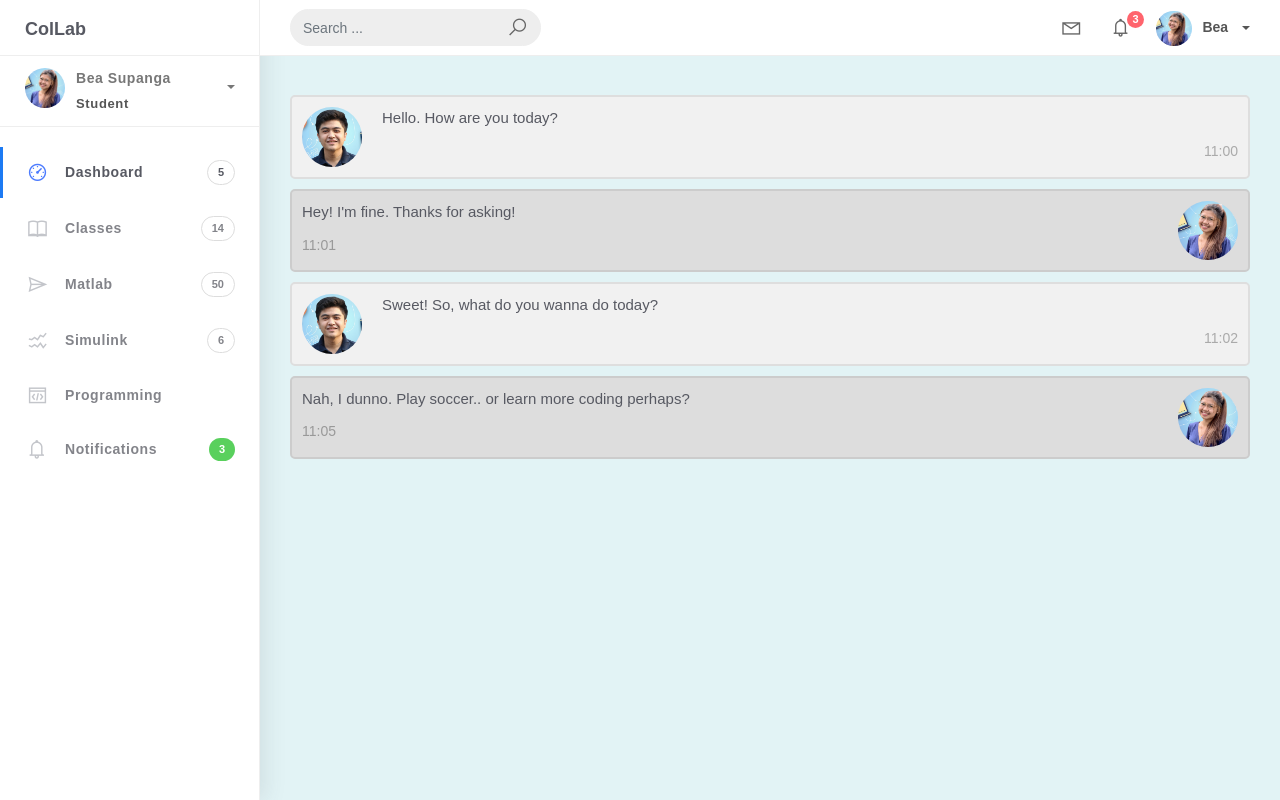
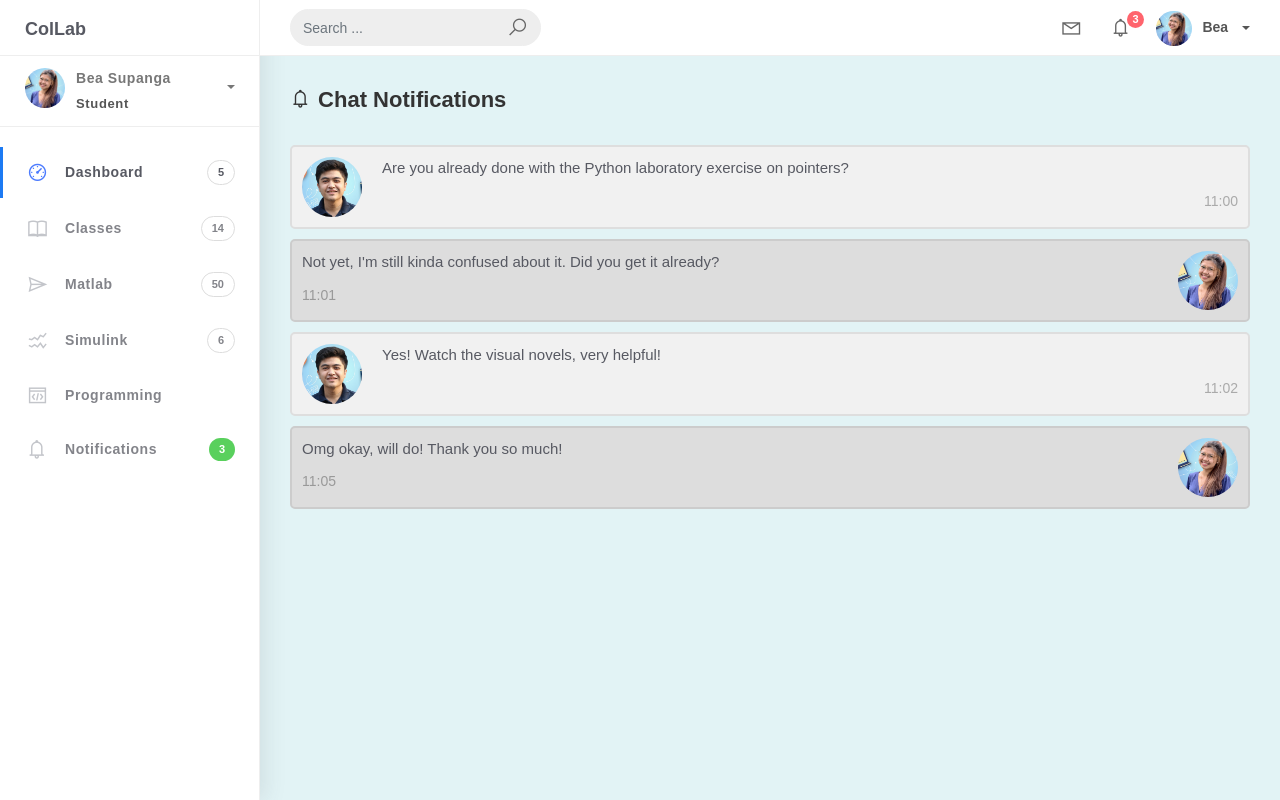
Before and after one commit to bearosari/aws-collab, a Django app: page /notifications/ in a window 1280 px wide. Run offline with Django 3.2, Linux system fonts and the light colour scheme; some libraries are stand-ins or nearby versions.

Commit message:
Classes and Notification
Adjusted some of the icons

```diff
--- a/col/accounts/templates/accounts/class1.html
+++ b/col/accounts/templates/accounts/class1.html
@@ -10,10 +10,8 @@
 				<div class="content">
 					<div class="container-fluid">
                         <div class="row">
-                            <div class= "col-0.25">
-                                <i class="la la-bookmark-o"></i> </div>
                             <div class= "col">
-						        <h4 class="page-title">Class Page:</h4> </div>
+						        <h4 class="page-title"><i class="la la-bookmark-o"></i> Class Page:</h4> </div>
                         </div>
 
                                 <div class="card">
--- a/col/accounts/templates/accounts/notif.html
+++ b/col/accounts/templates/accounts/notif.html
@@ -62,28 +62,31 @@
 <div class="main-panel">
 				<div class="content">
 					<div class="container-fluid">
-
+						<div class="row">
+                            <div class= "col">
+						        <h4 class="page-title"><i class="la la-bell-o"></i> Chat Notifications </h4> </div>
+                        </div>
 						<div class="container">
 						  <img src="https://dfq1ddyj8pri4.cloudfront.net/img/zach.jpg" alt="Avatar">
-						  <p>Hello. How are you today?</p>
+						  <p>Are you already done with the Python laboratory exercise on pointers?</p>
 						  <span class="time-right">11:00</span>
 						</div>
 
 						<div class="container darker">
 						  <img src="https://dfq1ddyj8pri4.cloudfront.net/img/bea.jpg" alt="Avatar" class="right">
-						  <p>Hey! I'm fine. Thanks for asking!</p>
+						  <p>Not yet, I'm still kinda confused about it. Did you get it already?</p>
 						  <span class="time-left">11:01</span>
 						</div>
 
 						<div class="container">
 						  <img src="https://dfq1ddyj8pri4.cloudfront.net/img/zach.jpg" alt="Avatar">
-						  <p>Sweet! So, what do you wanna do today?</p>
+						  <p>Yes! Watch the visual novels, very helpful!</p>
 						  <span class="time-right">11:02</span>
 						</div>
 
 						<div class="container darker">
 						  <img src="https://dfq1ddyj8pri4.cloudfront.net/img/bea.jpg" alt="Avatar" class="right">
-						  <p>Nah, I dunno. Play soccer.. or learn more coding perhaps?</p>
+						  <p>Omg okay, will do! Thank you so much!</p>
 						  <span class="time-left">11:05</span>
 						</div>
 					</div>
```
